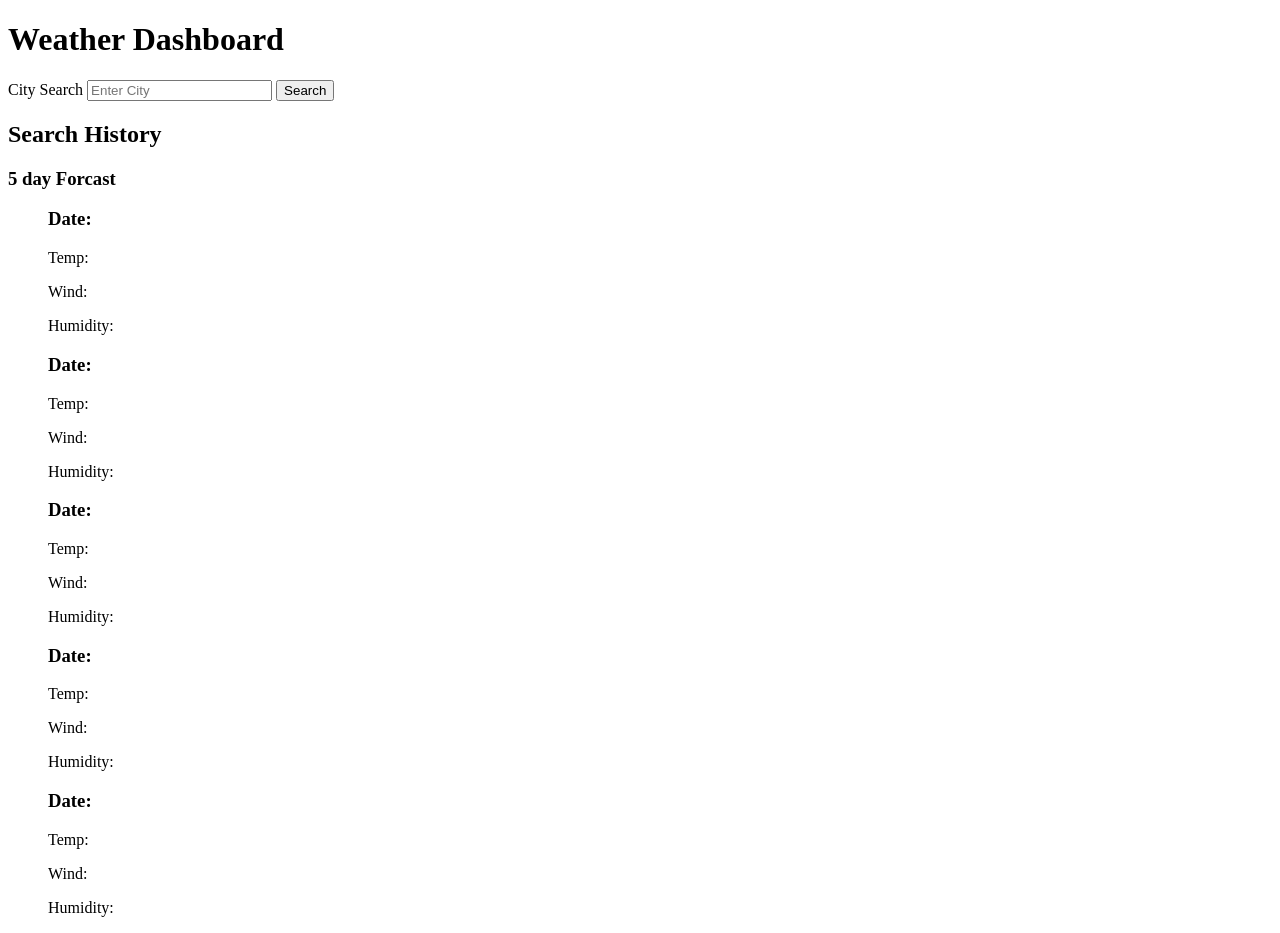
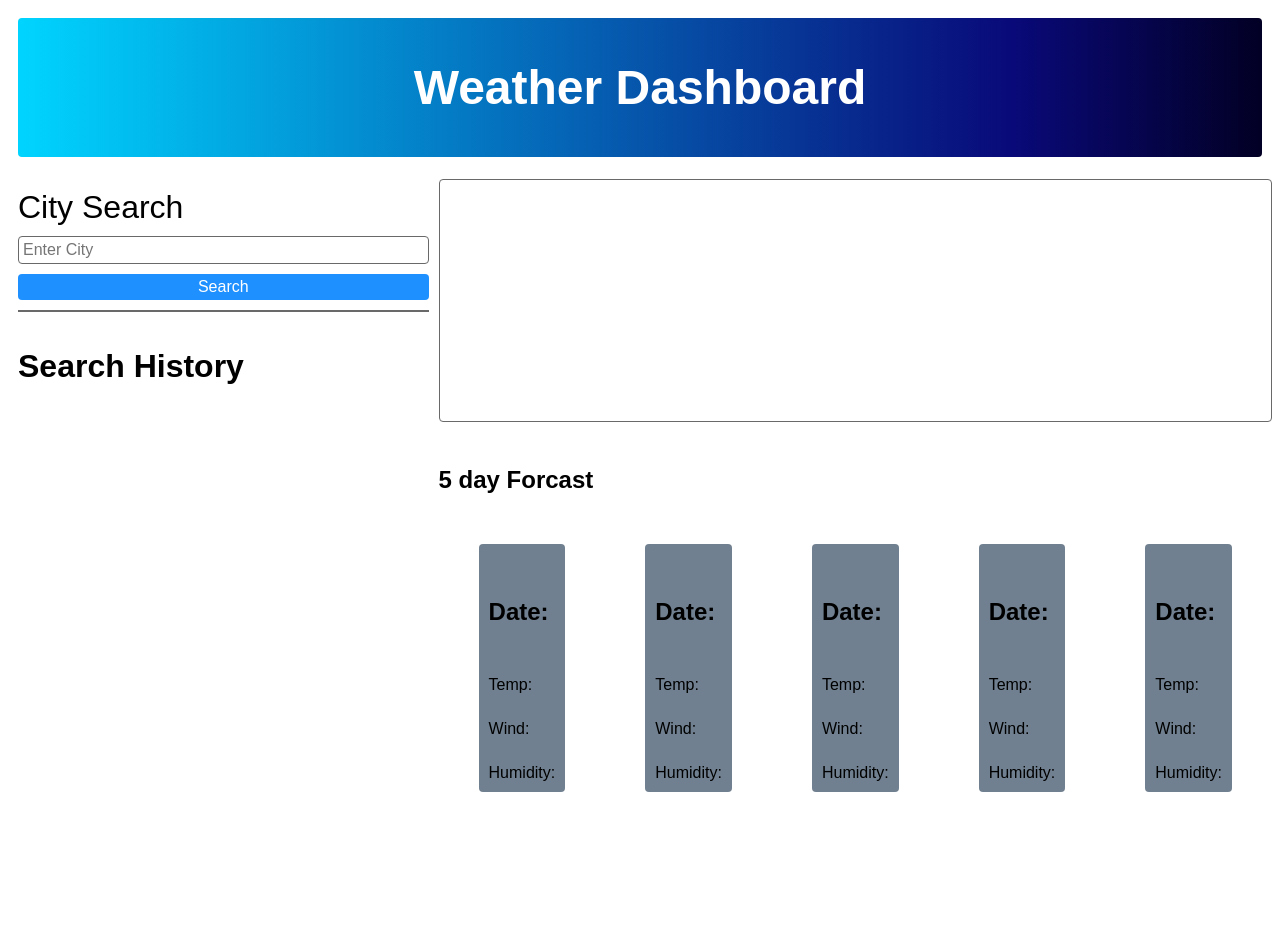
Before and after one commit to Ithorell/weather-Api, a plain HTML site: page index.html in a window 1280 px wide. After the commit the page ends 808 px from the top, so only its background shows below. Drawn offline with nearby package versions, Linux system fonts and the light colour scheme.

Commit message:
minor changes and updates

```diff
--- a/develop/script.js
+++ b/develop/script.js
@@ -19,7 +19,7 @@ listEl.addEventListener("click", function (event) {
 
 // Functions for Api calls
 function latlonWeather(city){
-    return `http://api.openweathermap.org/geo/1.0/direct?q=${city}&limit=1&appid=${apiKey}`;
+    return `https://api.openweathermap.org/geo/1.0/direct?q=${city}&limit=1&appid=${apiKey}`;
 };
 
 function getWeather(lat, lon) {
@@ -50,7 +50,10 @@ function renderSearchHistory() {
 };
 
 // Function to render current weather
-function renderCurrentWeather() {
+function renderCurrentWeather(data) {
+    var today = data.list[0];
+    currentWeatherEl.innerHTML = "";
+
     var cityName = document.createElement("h2");
     var cityTemp = document.createElement("p");
     var cityHumidity = document.createElement("p");
@@ -66,7 +69,7 @@ function renderCurrentWeather() {
     currentWeatherEl.appendChild(cityHumidity);
     currentWeatherEl.appendChild(cityWind);
 
-    forecastEl.innerHTML = "";
+    forecastEl.innerHTML ="";
 
     for (var i = 7; i < data.daily.length; i+= 8) {
         let day = data.list[i];
--- a/develop/style.css
+++ b/develop/style.css
@@ -0,0 +1,155 @@
+html {
+    box-sizing: border-box;
+    font-family: sans-serif;
+    height: 100%;
+  }
+
+  body {
+    display: flex;
+    flex-direction: column;
+    justify-content: space-between;
+    height: 100%;
+  }
+
+  /* Header */
+  header {
+    margin: 10px;
+    padding: 10px;
+    background: rgb(0,212,255);
+    background: linear-gradient(90deg, rgba(0,212,255,1) 0%, rgba(9,9,121,1) 80%, rgba(2,0,36,1) 100%);
+    color: white;
+    text-align: center;
+    border-radius: 4px;
+  }
+
+  h1{
+    font-size: 300%;
+  }
+
+  /* Main */
+  main {
+    display: flex;
+  }
+
+  /* Aside */
+  aside {
+    flex: 1;
+    margin: 10px;
+  }
+
+  /* Search Form */
+  form {
+    display: flex;
+    flex-direction: column;
+    border-bottom: 2px solid dimgray;
+  }
+
+  label {
+    font-size: 200%;
+    margin-bottom: 10px;
+  }
+
+  #search {
+    margin-bottom: 10px;
+    padding: 4px;
+    font-size: 100%;
+    border: 1px solid dimgray;
+    border-radius: 4px;
+  }
+
+  #searchBtn {
+    margin-bottom: 10px;
+    padding: 4px;
+    font-size: 100%;
+    border: none;
+    border-radius: 4px;
+    color: white;
+    background-color: dodgerblue;
+  }
+
+  #searchBtn:hover {
+    background-color: rgb(0, 124, 232);
+    cursor: pointer;
+  }
+
+  /* Cities */
+  aside li{
+    margin-top: 10px;
+    border-radius: 4px;
+    background-color: darkgray;
+    padding: 8px;
+    text-align: center;
+  }
+
+  aside li:hover {
+    background-color: limegreen;
+    cursor: pointer;
+  }
+
+  /* Main Section */
+  section {
+    flex: 3;
+    margin: 10px;
+  }
+
+  /* Todays Weather */
+  .todaysWeather {
+    border: 1px solid dimgray;
+    border-radius: 4px;
+    display: flex;
+    flex-direction: column;
+    padding-left: 10px;
+  }
+
+  h2 {
+    font-size: 200%;
+    padding: 10px 0;
+  }
+
+  .todaysWeather p {
+    padding-bottom: 10px;
+  }
+
+  /* 5 Day forecast  */
+  #forcast {
+    display: flex;
+    justify-content: space-between;
+  }
+
+  h3 {
+    font-size: 150%;
+    padding: 20px 0 10px;
+  }
+
+  figure {
+    display: flex;
+    flex-direction: column;
+    background-color: slategray;
+    padding: 10px 10px 0px;
+    border-radius: 4px;
+    width: 16%;
+  }
+
+  figure p {
+    margin-bottom: 10px;
+  }
+
+  /* Footer */
+  footer {
+    margin: 10px;
+    padding: 10px;
+    background: rgb(0,212,255);
+    background: linear-gradient(90deg, rgba(0,212,255,1) 0%, rgba(9,9,121,1) 80%, rgba(2,0,36,1) 100%);
+    color: white;
+    text-align: center;
+    border-radius: 4px;
+  }
+
+
+  /* Media Queries */
+  @media screen and (max-width: 1036px) {
+    main {
+      display: flex;
+      flex-direction: column;
+    }
+  }
--- a/index.html
+++ b/index.html
@@ -22,7 +22,7 @@
         <input type="text" id="search" placeholder="Enter City">
         <button type="submit" id="searchBtn" value="Submit">Search</button>
       </form>
-      <div id="searchHistory">
+      <div>
         <h2>Search History</h2>
         <ul id="historyList">
         </ul>
```
